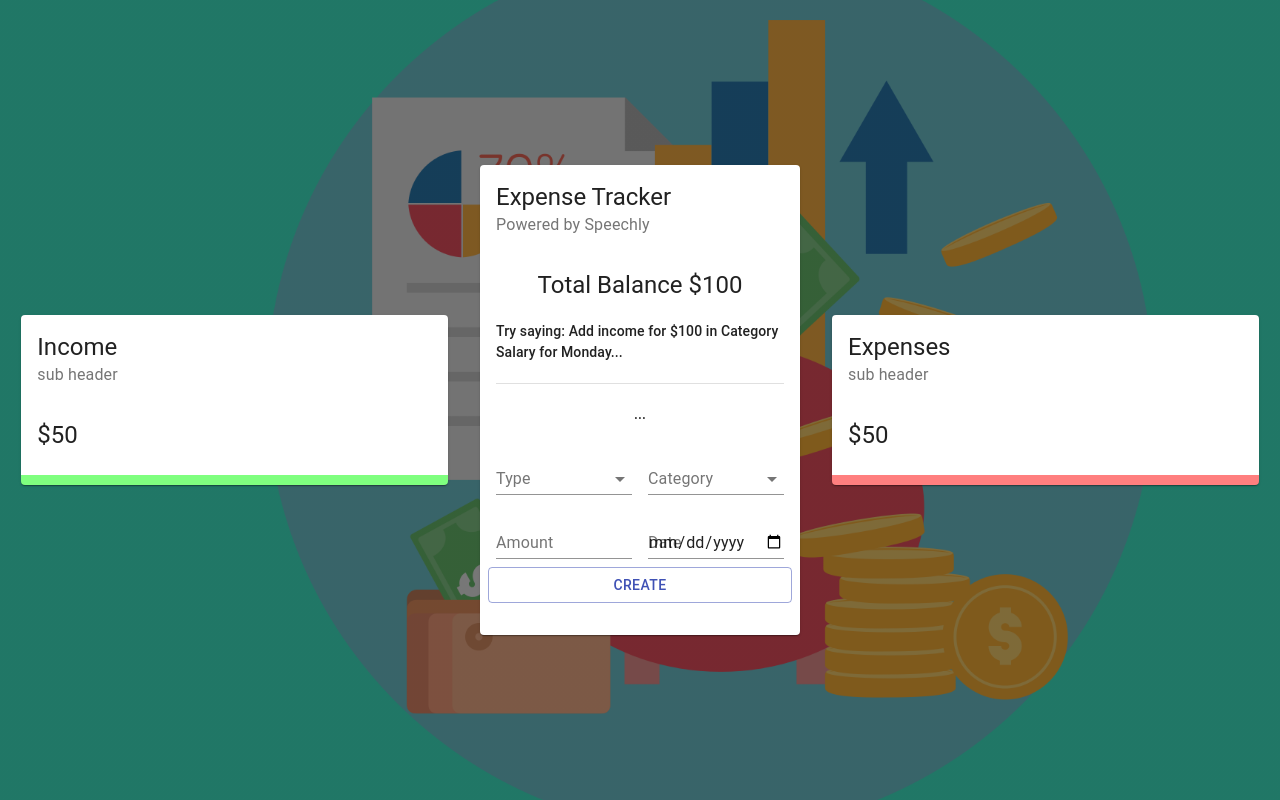
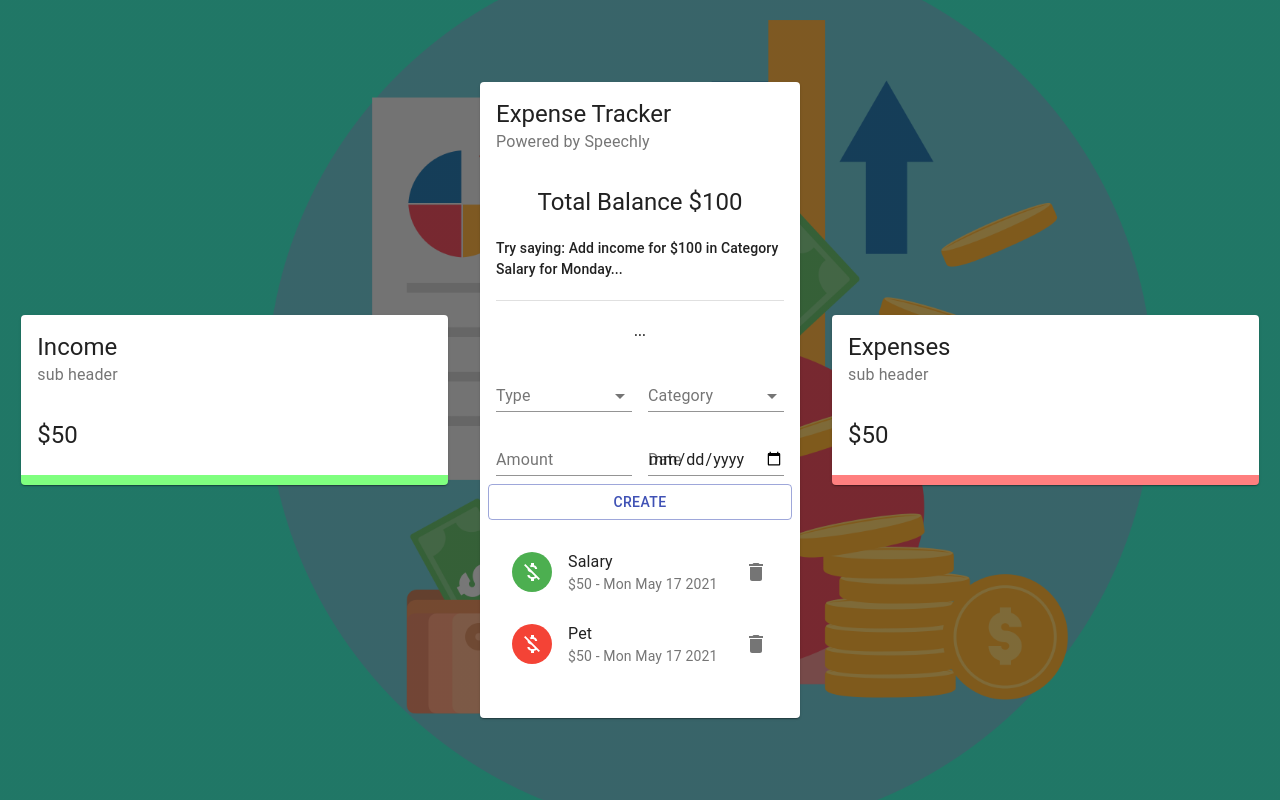
Before and after one commit to fhernan22/Expense-Tracker, a React (Create React App) app: page / in a window 1280 px wide. Built offline with nearby package versions, Linux system fonts and the light colour scheme.

Commit message:
Created global context

```diff
--- /dev/null
+++ b/src/components/Main/List/List.jsx
@@ -0,0 +1,99 @@
+import React, { useContext } from "react";
+import { makeStyles } from "@material-ui/core/styles";
+import { red, green } from "@material-ui/core/colors";
+import {
+  List as MUIList,
+  ListItem,
+  ListItemAvatar,
+  Avatar,
+  ListItemText,
+  ListItemSecondaryAction,
+  IconButton,
+  Slide,
+} from "@material-ui/core";
+import { Delete, MoneyOff } from "@material-ui/icons";
+
+import { ExpenseTrackerContext } from "../../../context/context";
+
+const useStyles = makeStyles((theme) => ({
+  avatarIncome: {
+    color: "#fff",
+    backgroundColor: green[500],
+  },
+  avatarExpense: {
+    color: theme.palette.getContrastText(red[500]),
+    backgroundColor: red[500],
+  },
+  list: {
+    maxHeight: "150px",
+    overflow: "auto",
+  },
+}));
+
+const List = () => {
+  const classes = useStyles();
+  const globalState = useContext(ExpenseTrackerContext);
+
+  const transactions = [
+    {
+      id: 1,
+      type: "Income",
+      category: "Salary",
+      amount: 50,
+      date: "Mon May 17 2021",
+    },
+    {
+      id: 2,
+      type: "Expense",
+      category: "Pet",
+      amount: 50,
+      date: "Mon May 17 2021",
+    },
+    {
+      id: 3,
+      type: "Income",
+      category: "Salary",
+      amount: 50,
+      date: "Mon May 17 2021",
+    },
+  ];
+
+  return (
+    <MUIList dense={false} className={classes.list}>
+      {transactions.map((transaction) => (
+        <Slide
+          direction="down"
+          in
+          mountOnEnter
+          unmountOnExit
+          key={transaction.id}
+        >
+          <ListItem>
+            <ListItemAvatar>
+              <Avatar
+                className={
+                  transaction.type === "Income"
+                    ? classes.avatarIncome
+                    : classes.avatarExpense
+                }
+              >
+                <MoneyOff />
+              </Avatar>
+            </ListItemAvatar>
+            <ListItemText
+              primary={transaction.category}
+              secondary={`$${transaction.amount} - ${transaction.date}`}
+            />
+            <ListItemSecondaryAction>
+              <IconButton edge="end" aria-label="delete" onClick="">
+                <Delete />
+              </IconButton>
+            </ListItemSecondaryAction>
+          </ListItem>
+        </Slide>
+      ))}
+    </MUIList>
+  );
+};
+
+export default List;
--- a/src/components/Main/Main.jsx
+++ b/src/components/Main/Main.jsx
@@ -12,6 +12,7 @@ import {
 } from "@material-ui/core";
 
 import Form from "./Form/Form";
+import List from "./List/List";
 
 const useStyles = makeStyles((theme) => ({
   media: {
@@ -59,7 +60,7 @@ const Main = () => {
       <CardContent className={classes.cartContent}>
         <Grid container spacing={2}>
           <Grid item xs={12}>
-            {/* <List /> */}
+            <List />
           </Grid>
         </Grid>
       </CardContent>
--- /dev/null
+++ b/src/context/context.js
@@ -0,0 +1,24 @@
+import React, { createContext, useReducer } from "react";
+
+import contextReducer from "./contextReducer";
+
+const initialState = [];
+
+export const ExpenseTrackerContext = createContext(initialState);
+
+export const ExpenseTrackerProvider = ({ children }) => {
+  const [transactions, dispatch] = useReducer(contextReducer, initialState);
+
+  const addTransaction = (transaction) =>
+    dispatch({ type: "ADD_TRANSACTION", payload: transaction });
+  const deleteTransaction = (id) =>
+    dispatch({ type: "Delete_Transaction", payload: id });
+
+  return (
+    <ExpenseTrackerContext.Provider
+      value={{ addTransaction, deleteTransaction }}
+    >
+      {children}
+    </ExpenseTrackerContext.Provider>
+  );
+};
--- /dev/null
+++ b/src/context/contextReducer.js
@@ -0,0 +1,14 @@
+const contextReducer = (state, action) => {
+  switch (action.type) {
+    case "ADD_TRANSACTION":
+      return [action.payload, ...state];
+
+    case "DELETE_TRANSACTION":
+      return state.filter((t) => t.id !== action.payload);
+
+    default:
+      return state;
+  }
+};
+
+export default contextReducer;
--- a/src/index.js
+++ b/src/index.js
@@ -4,4 +4,11 @@ import ReactDOM from "react-dom";
 import App from "./App";
 import "./index.css";
 
-ReactDOM.render(<App />, document.getElementById("root"));
+import { ExpenseTrackerProvider } from "./context/context";
+
+ReactDOM.render(
+  <ExpenseTrackerProvider>
+    <App />
+  </ExpenseTrackerProvider>,
+  document.getElementById("root")
+);
```
